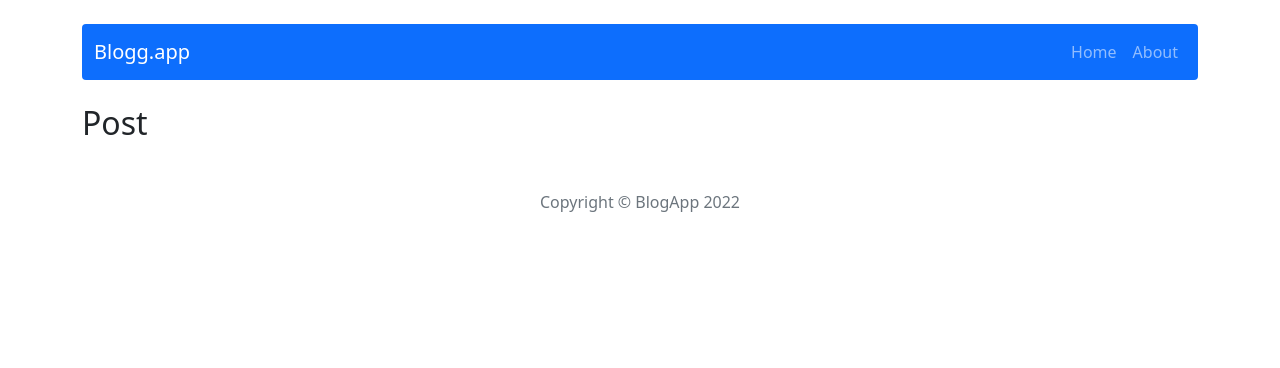
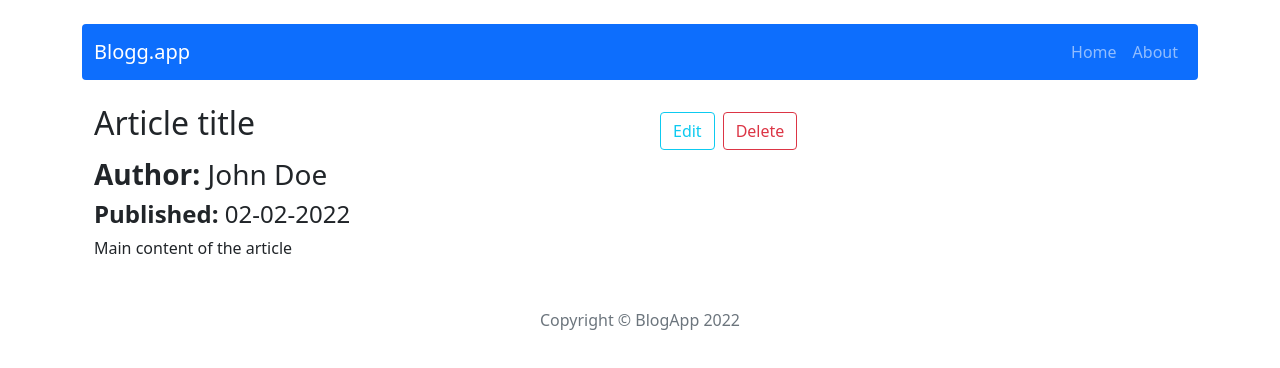
Before and after one commit to RobertGraupner/react_blog, a React (Create React App) app: page /post/1 in a window 1280 px wide. Shown: the top 368 px of the page. Built offline with nearby package versions, Linux system fonts and the light colour scheme.

Commit message:
add singleposts component

```diff
--- a/src/features/Posts/Posts.js
+++ b/src/features/Posts/Posts.js
@@ -19,8 +19,8 @@ const AllPosts = () => {
 						<Card className="mt-2 mb-2">
 							<Card.Body>
 								<Card.Title className="mb-3">{post.title}</Card.Title>
-								<Card.Subtitle className="mt-2"><span>Author:</span>{post.author}</Card.Subtitle>
-								<Card.Subtitle className="mt-2"><span>Published:</span>{post.publishedDate}</Card.Subtitle>
+								<Card.Subtitle className="mt-2"><span className="fw-bold">Author: </span>{post.author}</Card.Subtitle>
+								<Card.Subtitle className="mt-2"><span className="fw-bold">Published: </span>{post.publishedDate}</Card.Subtitle>
 								<Card.Text className="mt-2">{post.shortDescription}</Card.Text>
 								<Button as={Link} to={"/post/" + post.id} variant="primary">Read more</Button>
 							</Card.Body>
--- a/src/pages/SinglePost/SinglePost.js
+++ b/src/pages/SinglePost/SinglePost.js
@@ -1,5 +1,52 @@
+import { useState } from "react";
+import { useDispatch, useSelector } from "react-redux";
+import { getPostById, removePost } from "../../redux/postsRedux";
+import { Link, Navigate, useParams } from "react-router-dom";
+import { Button, Row, Col, Container, Modal } from "react-bootstrap";
+
 const SinglePost = () => {
-	return <h2>Post</h2>
+	const { id } = useParams();
+	const postData = useSelector((state) => getPostById(state, id));
+
+	const [show, setShow] = useState(false);
+
+	const handleClose = () => setShow(false);
+	const handleShow = () => setShow(true);
+
+	const dispatch = useDispatch();
+
+	const remove = () => {
+		dispatch(removePost(postData.id));
+	};
+
+	if (!postData) return <Navigate to="/" />;
+	return (
+		<>
+		<Container>
+			<Row className="d-flex justify-content-between">
+				<Col as={"h2"}>{postData.title}</Col>
+				<Col>
+					<Button as={Link} to={"/post/edit/" + postData.id} variant="outline-info" className="m-2">Edit</Button>
+					<Button variant="outline-danger" onClick={handleShow}>Delete</Button>
+				</Col>
+			</Row>
+			<h3><span className="fw-bold">Author: </span>{postData.author}</h3>
+			<h4><span className="fw-bold">Published: </span>{postData.publishedDate}</h4>
+			<p>{postData.content}</p>
+			</Container>
+
+			<Modal show={show} onHide={handleClose}>
+				<Modal.Header closeButton>
+					<Modal.Title>Are you sure?</Modal.Title>
+				</Modal.Header>
+				<Modal.Body>This operation will completely remove the post. Are you sure you want to do that?</Modal.Body>
+				<Modal.Footer>
+					<Button variant="secondary" onClick={handleClose}>Cancel</Button>
+					<Button variant="danger" onClick={remove}>Remove</Button>
+				</Modal.Footer>
+			</Modal>
+		</>
+	);
 };
 
 export default SinglePost;
--- a/src/redux/postsRedux.js
+++ b/src/redux/postsRedux.js
@@ -1,11 +1,18 @@
 //selectors
 export const getAllPosts = state => state.posts;
+export const getPostById = ({ posts }, postId) => posts.find(post => post.id === postId);
 // actions
 const createActionName = actionName => `app/posts/${actionName}`;
 
+const REMOVE_POST = createActionName('REMOVE_POST')
+
 // action creators
+export const removePost = payload => ({ type: REMOVE_POST, payload });
+
 const postsReducer = (statePart = [], action) => {
 	switch (action.type) {
+		case REMOVE_POST:
+			return statePart.filter(post => (post.id !== action.payload))
 		default:
 			return statePart;
 	}
```
